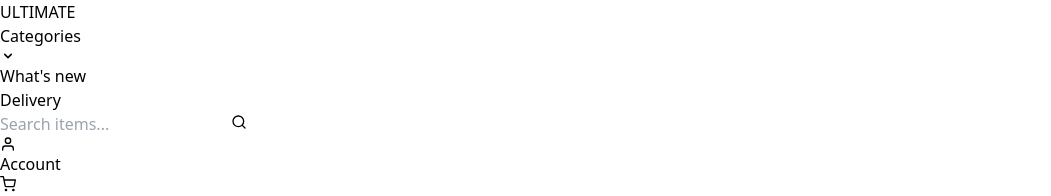
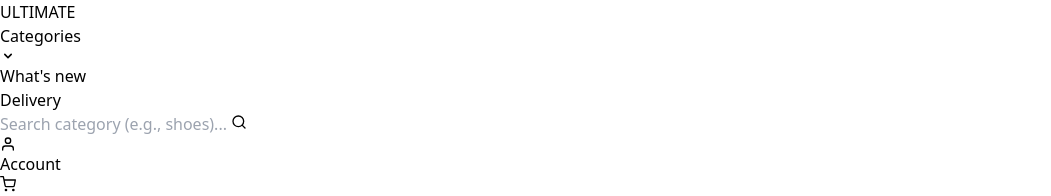
Before and after one commit to olawale3334/Shopping-cart, a React (Vite) app: page / in a window 1280 px wide. Shown: the top 196 px of the page, without its empty margins (0-1051 px from the left). Built offline with nearby package versions, Linux system fonts and the light colour scheme.

Commit message:
make little change in my cart.jsx

```diff
--- a/src/App.jsx
+++ b/src/App.jsx
@@ -28,6 +28,7 @@ import Cart from './Components/Cart'
 
 function App() {
   const categories = ['watch','shoe','clothes','phone']
+
  const [product] = useState([
   {
     id: 2,
@@ -193,7 +194,7 @@ function App() {
       <Route
           path="/"
           element={<>
-          <NavBar/>
+          <NavBar categories ={categories} product={product}/>
           <HeroPage />
           <Prouduct product={product} />
             </>
--- a/src/Components/Cart.jsx
+++ b/src/Components/Cart.jsx
@@ -150,13 +150,13 @@ const Cart = () => {
                                 <button
                                onClick={ () => addToCart(item)}
                                className='bg-black text-white px-8 py-2 rounded-md'>
-                                buy Again
+                                Buy Again
                                </button>
                               </div>
                             </div>
                         </div>
                         <div className='text-center mt-4 z-20'>
-                          <button className='bg-white shadow px-8 py-2 rounded text-xs'>Track package</button>
+                          <button className='bg-white shadow px-8 py-2 rounded '>Track package</button>
                         </div>
                         </div>
 
--- a/src/Components/NavBar.jsx
+++ b/src/Components/NavBar.jsx
@@ -5,17 +5,36 @@ import { FiSearch, FiUser, FiShoppingCart, FiX } from 'react-icons/fi';
 import { Link } from 'react-router-dom';
 import { useCart } from './CartContext';
 
-const NavBar = () => {
+const NavBar = ({categories, product}) => {
+  console.log(product);
+
    const {totalQuantity} = useCart()
   const [open, setOpen] = useState(false);
   const [searchToggle, setSearchToggle] = useState(false);
   const [menuToggle, setMenuToggle] = useState(false);
+
+     const [searchItems,setSearchItems] = useState()
+
 
   function handleSearchToggle(val) {
     setSearchToggle(typeof val === 'boolean' ? val : !searchToggle);
   }
   function handleMenu(val) {
     setMenuToggle(typeof val === 'boolean' ? val : !menuToggle);
+  }
+
+  function handleSearchInput(e) {
+    const value = e.target.value
+    setSearchItems(value)
+
+    const checkCategory = categories.find( cat => cat.toLowerCase().includes(value.toLowerCase()));
+
+    if(checkCategory){
+      const machedproduct = product.filter(product => product.categorie === checkCategory)
+      setSearchItems(machedproduct)
+    } else{
+      setSearchItems([])
+    }
   }
 
   return (
@@ -55,10 +74,23 @@ const NavBar = () => {
             <form action="">
               <div className="flex items-center w-[16rem] relative bg-gray-200 rounded-lg shadow-sm border focus-within:ring-2 focus-within:ring-gray-400 transition">
                 <input
+                value={searchItems}
+                onChange={handleSearchInput}
                   type="text"
-                  placeholder="Search items..."
+                  placeholder="Search category (e.g., shoes)..."
                   className="w-full p-2 pl-4 pr-12 text-sm rounded-lg outline-none bg-transparent"
                 />
+                {/* {searchItems.length > 0 && (
+                  <div>
+                    <h1>Product</h1>
+                  {searchItems.map(item =>(
+                    <div key={item.id}>
+                      <p>{item.name}</p>
+                    </div>
+                  ))}
+                  </div>
+
+                )} */}
                 <button
                   type="submit"
                   className="absolute right-0 top-1/2 -translate-y-1/2 bg-blue-500 hover:bg-blue-600 text-white p-2 rounded-r-lg transition"
```
